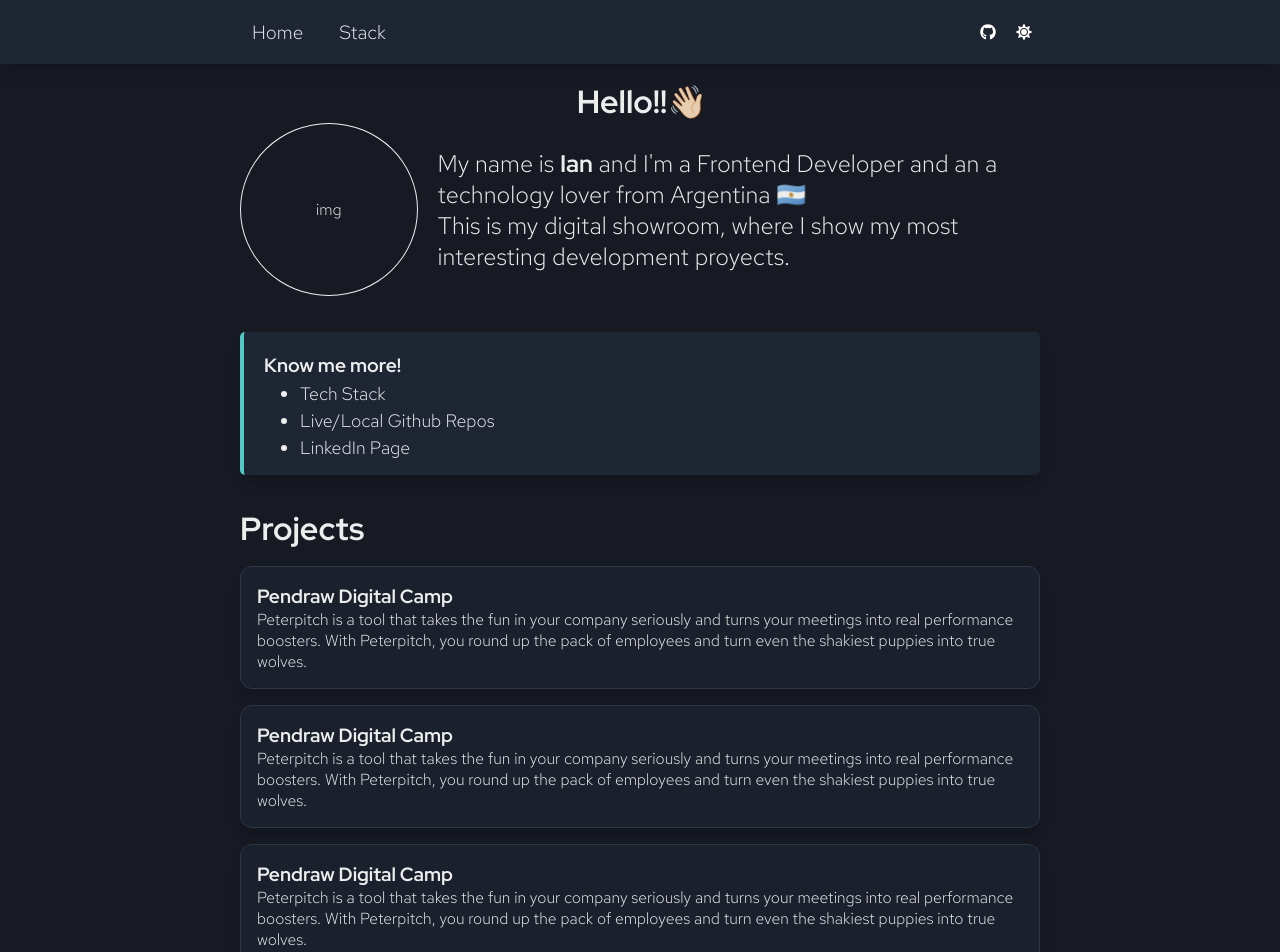
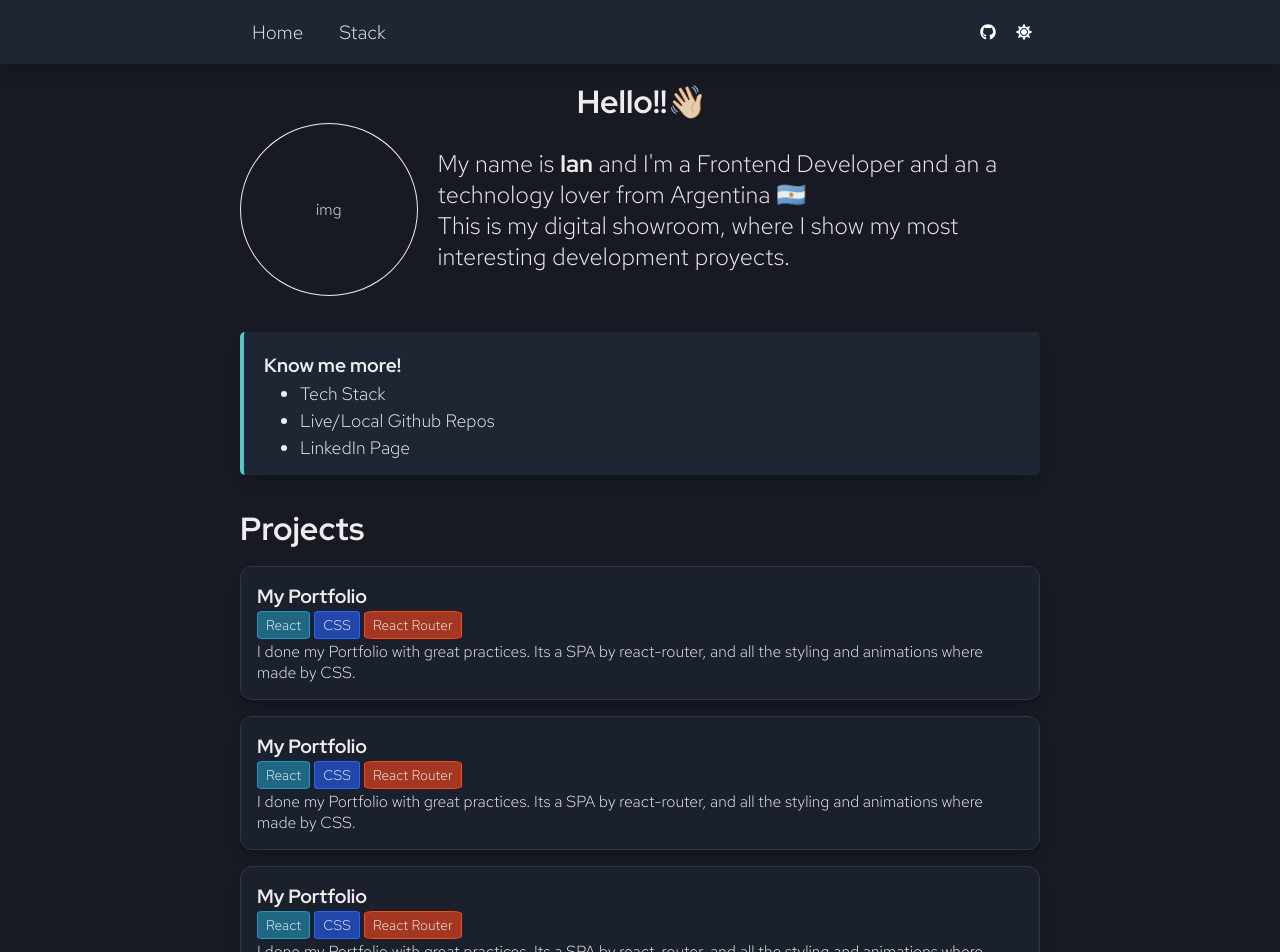
Before and after one commit to Ianduha13/my-portfolio, a React (Create React App) app: page / in a window 1280 px wide. Shown: the top 952 px of the page. Built offline with nearby package versions, Linux system fonts and the light colour scheme.

Commit message:
Adding project links and tiny card for the technologies used in each one

```diff
--- a/src/components/Projects.js
+++ b/src/components/Projects.js
@@ -1,35 +1,60 @@
 import "../styles/projects.css"
+import TinyCard from "./TinyCard"
 const Projects = () => {
   return (
     <section className='projects-section'>
       <header className='project-header'>Projects</header>
-      <div className='project-card'>
-        <h4>Pendraw Digital Camp</h4>
+      <a
+        href='https://my-portfolio-eta-bice.vercel.app/'
+        target={"_blank"}
+        rel='noreferrer'
+        className='project-card'
+      >
+        <h4>My Portfolio</h4>
+        <div className='card-group'>
+          <TinyCard technology={"React"} color={"react"} />
+          <TinyCard technology={"CSS"} color={"css"} />
+          <TinyCard technology={"React Router"} color={"react-router"} />
+        </div>
         <p>
-          Peterpitch is a tool that takes the fun in your company seriously and
-          turns your meetings into real performance boosters. With Peterpitch,
-          you round up the pack of employees and turn even the shakiest puppies
-          into true wolves.
+          I done my Portfolio with great practices. Its a SPA by react-router,
+          and all the styling and animations where made by CSS.
         </p>
-      </div>
-      <div className='project-card'>
-        <h4>Pendraw Digital Camp</h4>
+      </a>
+      <a
+        href='https://my-portfolio-eta-bice.vercel.app/'
+        target={"_blank"}
+        rel='noreferrer'
+        className='project-card'
+      >
+        <h4>My Portfolio</h4>
+        <div className='card-group'>
+          <TinyCard technology={"React"} color={"react"} />
+          <TinyCard technology={"CSS"} color={"css"} />
+          <TinyCard technology={"React Router"} color={"react-router"} />
+        </div>
         <p>
-          Peterpitch is a tool that takes the fun in your company seriously and
-          turns your meetings into real performance boosters. With Peterpitch,
-          you round up the pack of employees and turn even the shakiest puppies
-          into true wolves.
+          I done my Portfolio with great practices. Its a SPA by react-router,
+          and all the styling and animations where made by CSS.
         </p>
-      </div>
-      <div className='project-card'>
-        <h4>Pendraw Digital Camp</h4>
+      </a>
+      <a
+        href='https://my-portfolio-eta-bice.vercel.app/'
+        target={"_blank"}
+        rel='noreferrer'
+        className='project-card'
+      >
+        <h4>My Portfolio</h4>
+        <div className='card-group'>
+          <TinyCard technology={"React"} color={"react"} />
+          <TinyCard technology={"CSS"} color={"css"} />
+          <TinyCard technology={"React Router"} color={"react-router"} />
+        </div>
         <p>
-          Peterpitch is a tool that takes the fun in your company seriously and
-          turns your meetings into real performance boosters. With Peterpitch,
-          you round up the pack of employees and turn even the shakiest puppies
-          into true wolves.
+          I done my Portfolio with great practices. Its a SPA by react-router,
+          and all the styling and animations where made by CSS.
         </p>
-      </div>
+      </a>
     </section>
   )
 }
--- /dev/null
+++ b/src/components/TinyCard.js
@@ -0,0 +1,9 @@
+import "../styles/tinycard.css"
+const TinyCard = ({ color, technology }) => {
+  return (
+    <section className={`tiny-card ${color}`}>
+      <p>{technology}</p>
+    </section>
+  )
+}
+export default TinyCard
--- a/src/pages/LandingPage.js
+++ b/src/pages/LandingPage.js
@@ -3,12 +3,12 @@ import Highlights from "../components/Highlights"
 import Projects from "../components/Projects"
 import "../styles/landing.css"
 
-const LandingPage = ({ theme }) => {
+const LandingPage = () => {
   return (
     <section className='landing-page'>
       <Header />
       <Highlights />
-      <Projects theme={theme} />
+      <Projects />
     </section>
   )
 }
--- a/src/styles/projects.css
+++ b/src/styles/projects.css
@@ -17,6 +17,10 @@
   font-weight: var(--title-weight);
   font-size: 1.2rem;
 }
+a{
+  text-decoration: none;
+  color: var(--primary-color);
+}
 .project-card{
   font-weight: 500;
   margin-top: 1rem;
@@ -31,6 +35,9 @@
 .project-card:hover{
   transform: scale(1.01);
 }
+.card-group{
+  display: flex;
+}
 
 @media(max-width: 700px){
   .projects-section{
--- /dev/null
+++ b/src/styles/tinycard.css
@@ -0,0 +1,43 @@
+.tiny-card{
+  font-size: 14px;
+  padding: 4px 8px;
+  margin: 2px  4px 2px 0px ;
+  border-radius: 10%;
+  color: var(--primary-color);
+}
+.react{
+  background-color: rgba(37, 150, 190, 0.6);
+  border: rgb(37, 150, 190) solid 1px;
+}
+.css{
+  background-color: rgba(41, 98, 255, 0.6);
+  border: rgb(41, 98, 255) solid 1px;
+}
+.react-router{
+  background-color: rgba(255, 71, 26, 0.6);
+  border: rgb(255, 71, 26) solid 1px;
+}
+.react{
+  background-color: rgba(37, 150, 190, 0.6);
+  border: rgb(37, 150, 190) solid 1px;
+}
+.react{
+  background-color: rgba(37, 150, 190, 0.6);
+  border: rgb(37, 150, 190) solid 1px;
+}
+.react{
+  background-color: rgba(37, 150, 190, 0.6);
+  border: rgb(37, 150, 190) solid 1px;
+}
+.react{
+  background-color: rgba(37, 150, 190, 0.6);
+  border: rgb(37, 150, 190) solid 1px;
+}
+.react{
+  background-color: rgba(37, 150, 190, 0.6);
+  border: rgb(37, 150, 190) solid 1px;
+}
+.react{
+  background-color: rgba(37, 150, 190, 0.6);
+  border: rgb(37, 150, 190) solid 1px;
+}
```
